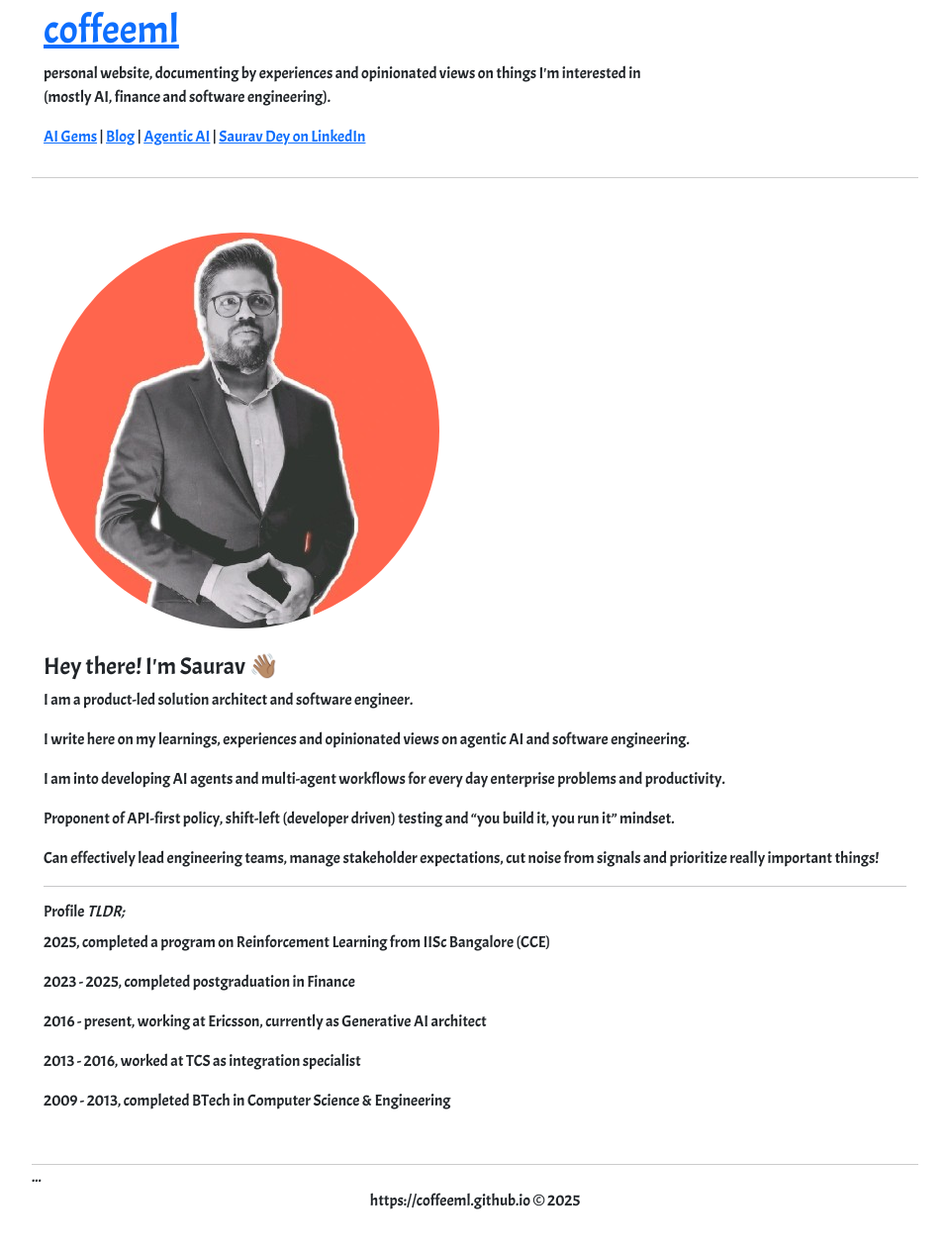
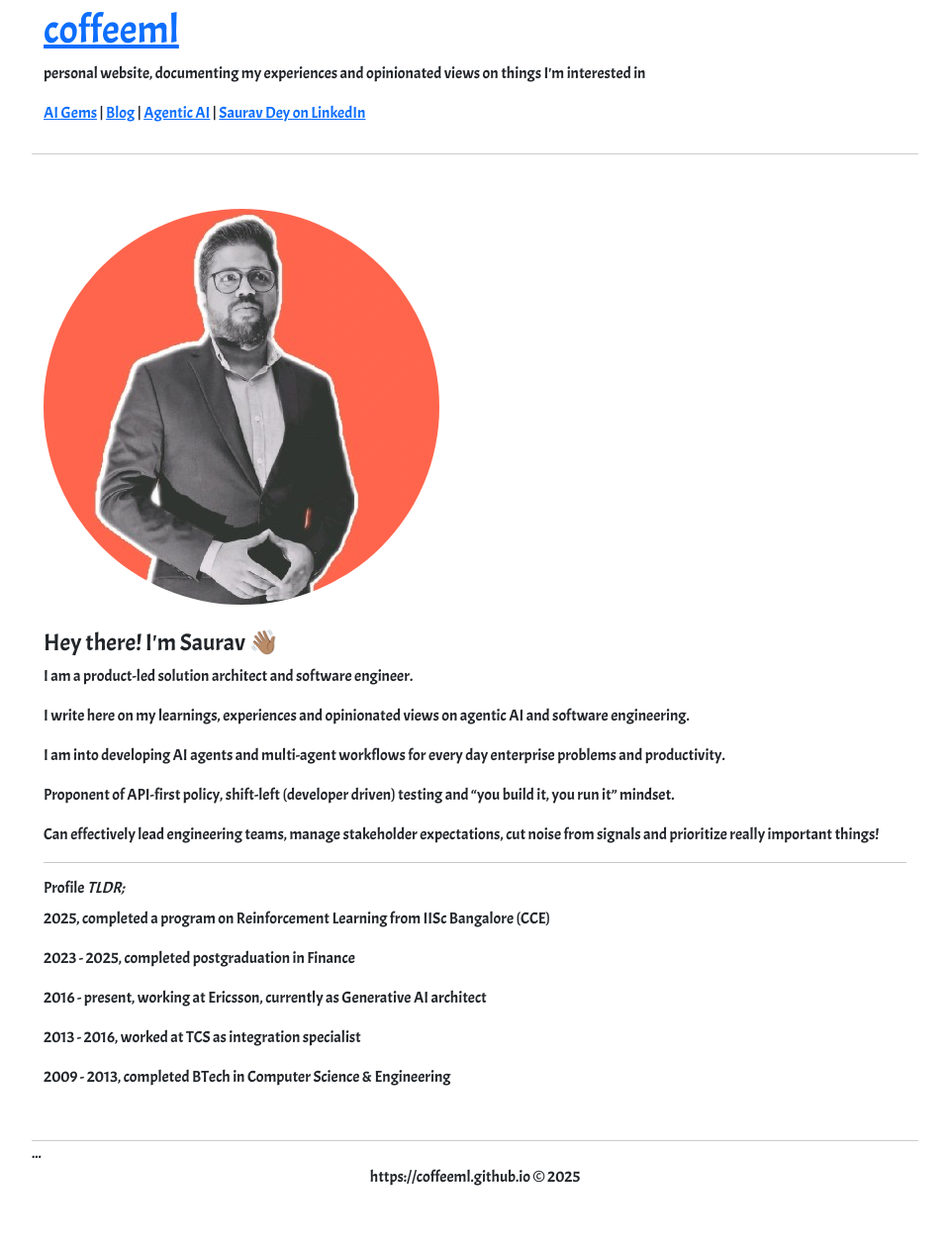
Before and after one commit to coffeeml/coffeeml.github.io, a Jekyll site: the page built from index.markdown, in a window 1280 px wide. Shown: the whole page at 99% size, without its empty margins (160-1119 px from the left). Built offline with Jekyll 4.4.1, drawn with Linux system fonts in a browser that asks for light colours; nearby versions of some CDN libraries; after the commit the page ends 1241 px from its top, so only the background shows below that.

Commit message:
Update _config.yml

```diff
--- a/_config.yml
+++ b/_config.yml
@@ -1,7 +1,7 @@
 # Site settings
 title: coffeeml
 email:
-description: personal website, documenting by experiences and opinionated views on things I'm interested in (mostly AI, finance and software engineering).
+description: personal website, documenting my experiences and opinionated views on things I'm interested in
 baseurl: ""
 url: "https://coffeeml.github.io"
 linkedin_username:
```
